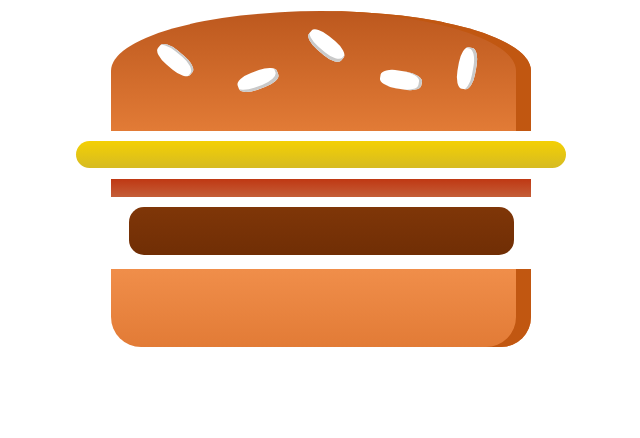
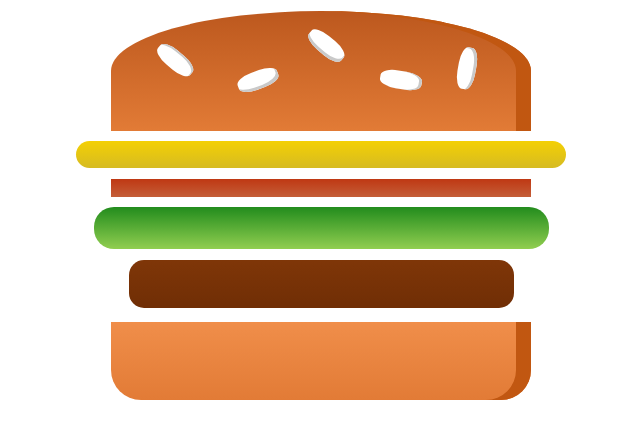
Before and after one commit to rajgohil07/burger_builder, a React (Create React App) app: page / in a window 1280 px wide. Shown: the top 438 px of the page, without its empty margins (319-959 px from the left). Built offline with nearby package versions, Linux system fonts and the light colour scheme; the HTML template or start-up script is replaced by a standard one.

Commit message:
have added salad

```diff
--- a/src/component/burger/burger.tsx
+++ b/src/component/burger/burger.tsx
@@ -8,6 +8,7 @@ export const Burger = () => {
       <BurgerIngredient types={BurgerIngredientTypeEnum.BreadTop} />
       <BurgerIngredient types={BurgerIngredientTypeEnum.Cheese} />
       <BurgerIngredient types={BurgerIngredientTypeEnum.Bacon} />
+      <BurgerIngredient types={BurgerIngredientTypeEnum.Salad} />
       <BurgerIngredient types={BurgerIngredientTypeEnum.Meat} />
       <BurgerIngredient types={BurgerIngredientTypeEnum.BreadBottom} />
     </div>
```
